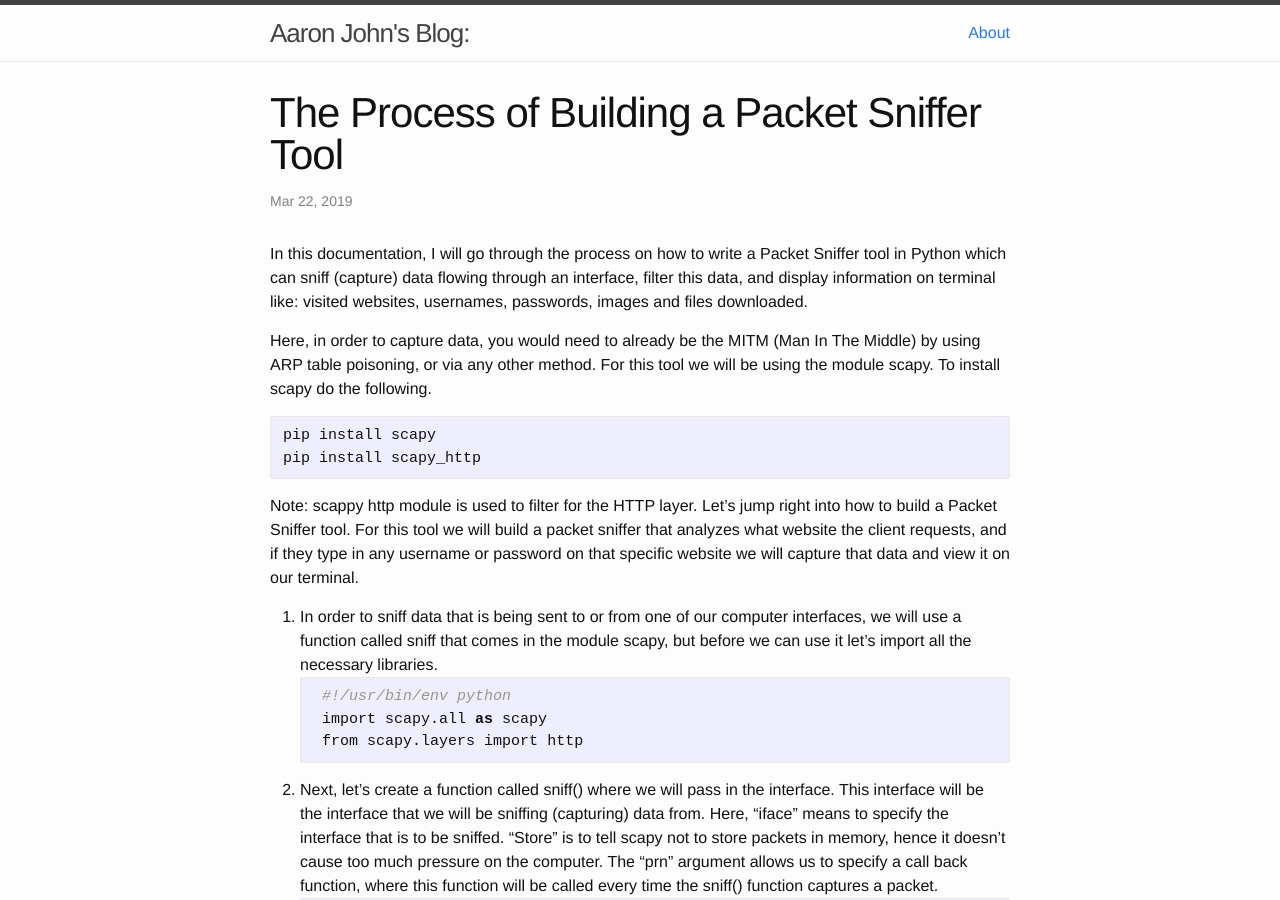
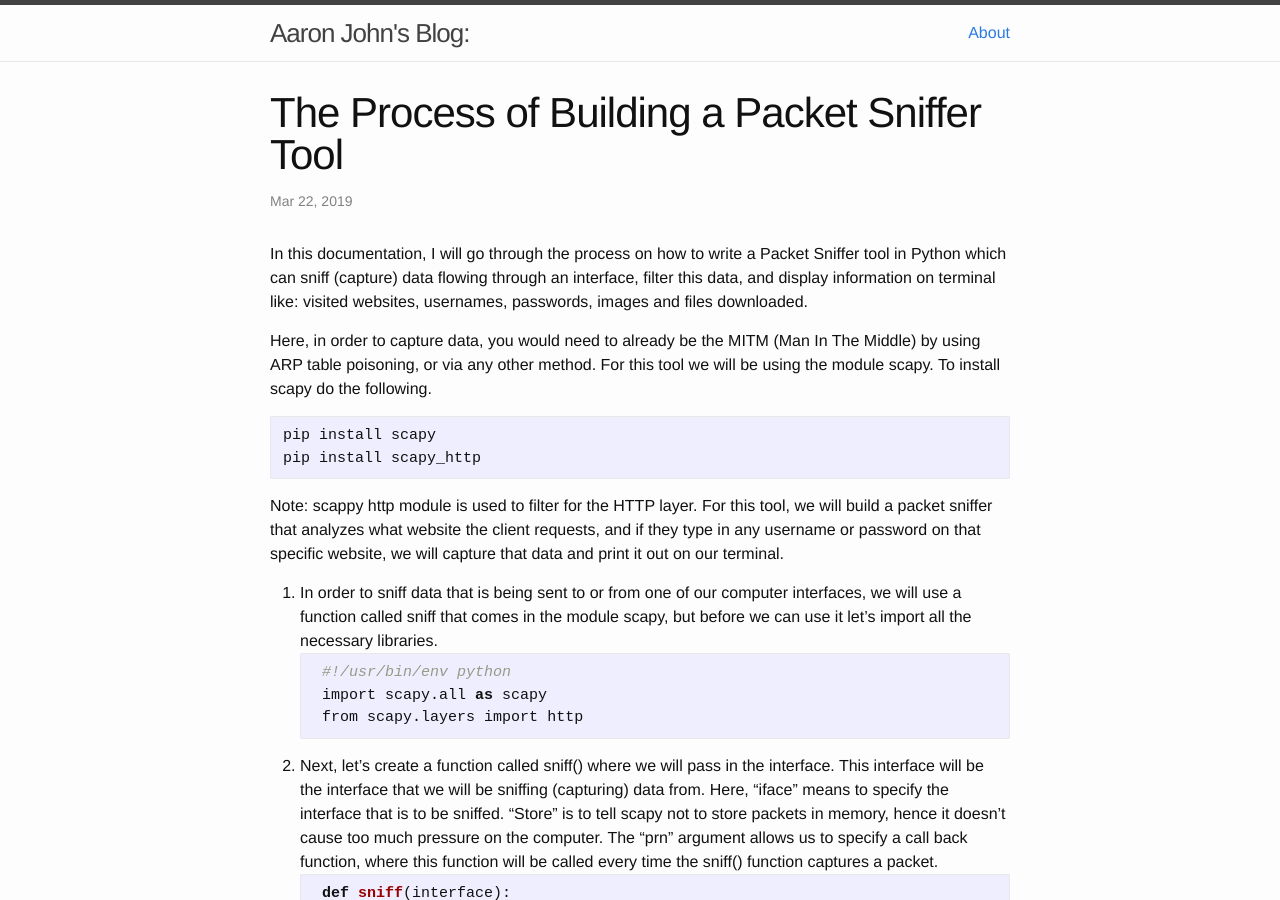
Before and after one commit to alexalwks2/aaronjohn2.github.io, a Jekyll site: the page built from _posts/2019-03-22-packet-sniffer.md, in a window 1280 px wide and 900 px high. Built offline with Jekyll 4.4.1, drawn with Linux system fonts in a browser that asks for light colours; comment, search, counter and statistics services are not loaded.

Commit message:
Update 2019-03-22-packet-sniffer.md

````diff
--- a/_posts/2019-03-22-packet-sniffer.md
+++ b/_posts/2019-03-22-packet-sniffer.md
@@ -13,8 +13,7 @@ Here, in order to capture data, you would need to already be the MITM (Man In Th
 pip install scapy
 pip install scapy_http
 ```
-Note: scappy http module is used to filter for the HTTP layer.
-Let's jump right into how to build a Packet Sniffer tool. For this tool we will build a packet sniffer that analyzes what website the client requests, and if they type in any username or password on that specific website we will capture that data and view it on our terminal.
+Note: scappy http module is used to filter for the HTTP layer. For this tool, we will build a packet sniffer that analyzes what website the client requests, and if they type in any username or password on that specific website, we will capture that data and print it out on our terminal.
 
 1. In order to sniff data that is being sent to or from one of our computer interfaces, we will use a function called sniff that comes in the module scapy, but before we can use it let's import all the necessary libraries.
     ```python
````
